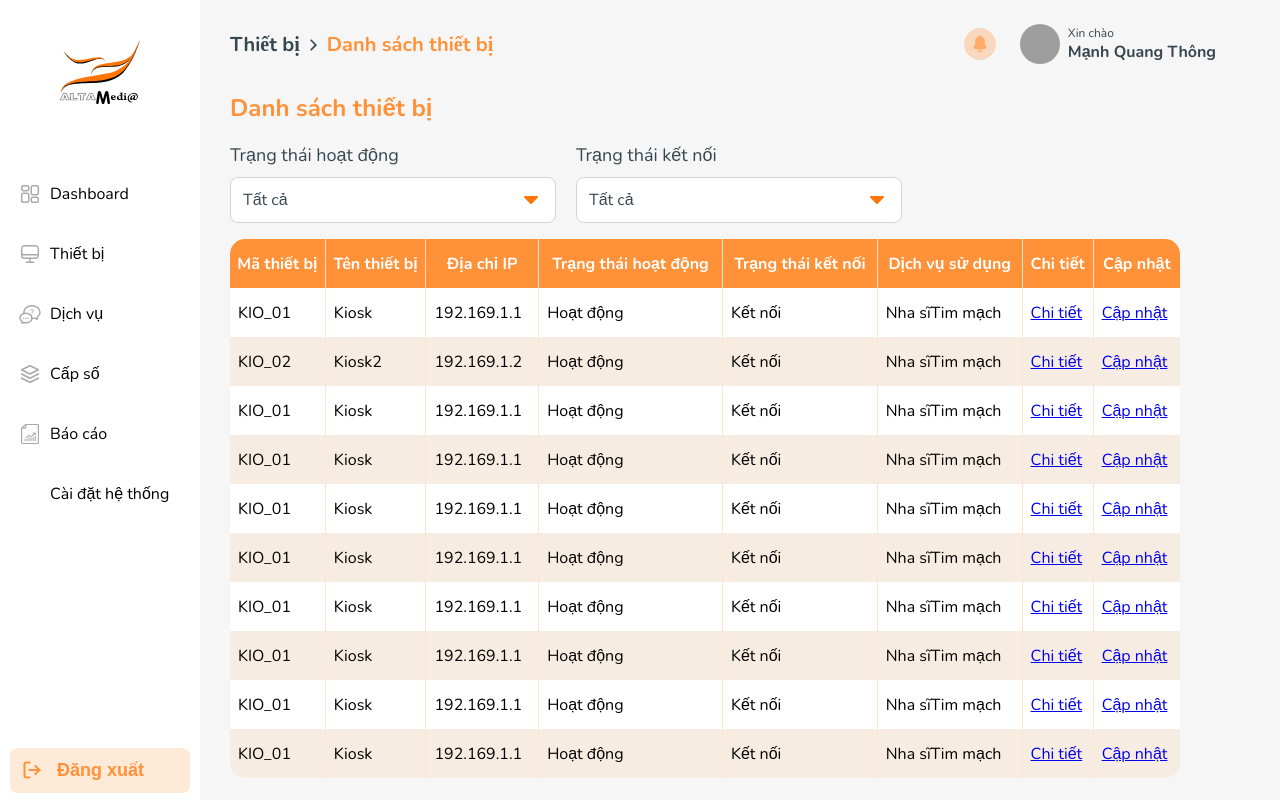
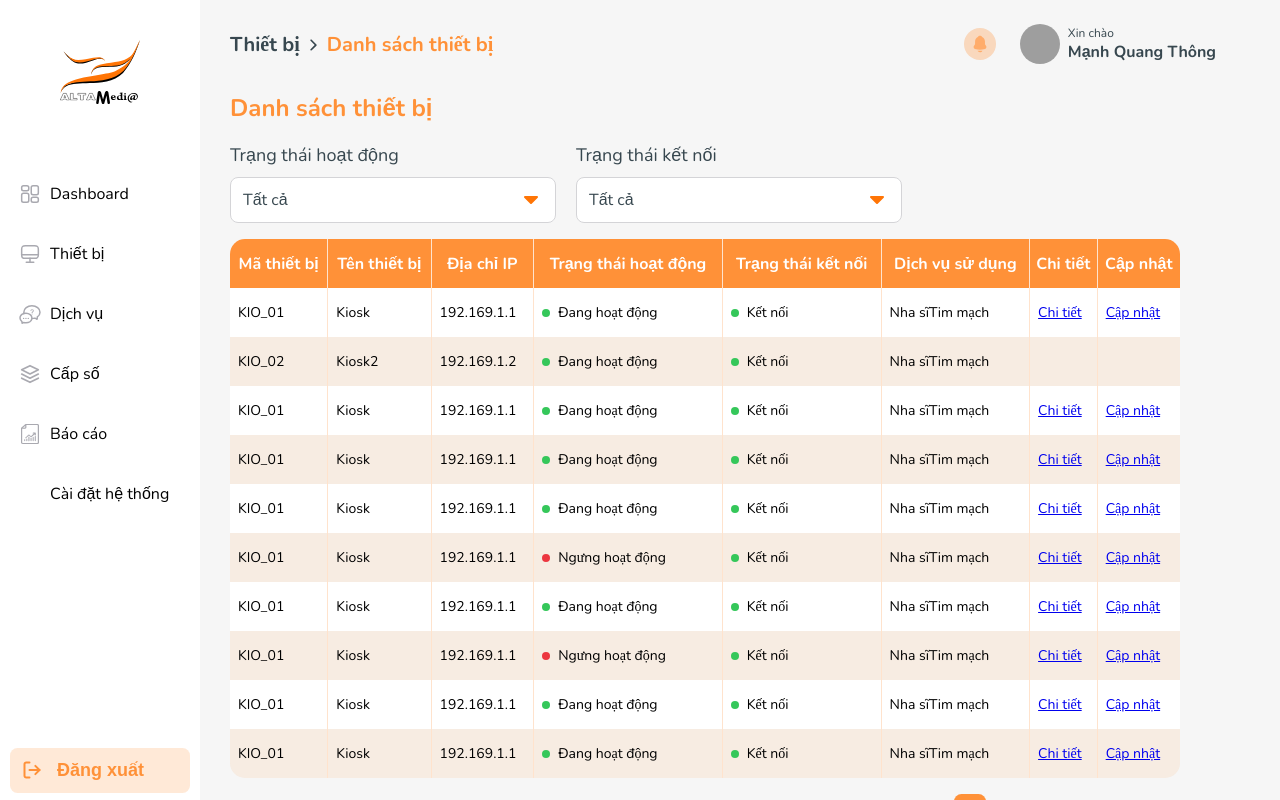
Before and after one commit to KieuSon1/QueuingSystem, a React (Create React App) app: page /dashboard/device in a window 1280 px wide. Built offline with nearby package versions, Linux system fonts and the light colour scheme; grey boxes are pictures that could not be loaded; some icons are missing.

Commit message:
add pagination

```diff
--- a/src/Components/Layout/Device/Device.tsx
+++ b/src/Components/Layout/Device/Device.tsx
@@ -1,13 +1,8 @@
 import React from 'react';
 import { ReactComponent as ArrowIc } from '../../../Assets/arrow.svg';
+import Pagination from '../../Pagination/Pagination';
 import Select from '../../Select/Select';
-import Table, {
-  DeviceActiveStatus,
-  DeviceConnectionStatus,
-  IDeviceRow,
-  Service,
-} from '../../Table/Table';
-import Textbox from '../../Textbox/Textbox';
+import Table, { IDeviceRow, Service } from '../../Table/Table';
 import './device.scss';
 
 const activeStatus = ['Tất cả', 'Hoạt động', 'Ngưng hoạt động'];
@@ -18,8 +13,8 @@ const tableData: IDeviceRow[] = [
     deviceId: 'KIO_01',
     deviceName: 'Kiosk',
     ipAddress: '192.169.1.1',
-    activeStatus: DeviceActiveStatus.Active,
-    connectStatus: DeviceConnectionStatus.Connecting,
+    isActivated: true,
+    isConnected: true,
     services: [Service.Dental, Service.Heart],
     displayDetail: true,
     displayUpdate: true,
@@ -28,8 +23,18 @@ const tableData: IDeviceRow[] = [
     deviceId: 'KIO_02',
     deviceName: 'Kiosk2',
     ipAddress: '192.169.1.2',
-    activeStatus: DeviceActiveStatus.Active,
-    connectStatus: DeviceConnectionStatus.Connecting,
+    isActivated: true,
+    isConnected: true,
+    services: [Service.Dental, Service.Heart],
+    displayDetail: false,
+    displayUpdate: false,
+  },
+  {
+    deviceId: 'KIO_01',
+    deviceName: 'Kiosk',
+    ipAddress: '192.169.1.1',
+    isActivated: true,
+    isConnected: true,
     services: [Service.Dental, Service.Heart],
     displayDetail: true,
     displayUpdate: true,
@@ -38,8 +43,8 @@ const tableData: IDeviceRow[] = [
     deviceId: 'KIO_01',
     deviceName: 'Kiosk',
     ipAddress: '192.169.1.1',
-    activeStatus: DeviceActiveStatus.Active,
-    connectStatus: DeviceConnectionStatus.Connecting,
+    isActivated: true,
+    isConnected: true,
     services: [Service.Dental, Service.Heart],
     displayDetail: true,
     displayUpdate: true,
@@ -48,8 +53,8 @@ const tableData: IDeviceRow[] = [
     deviceId: 'KIO_01',
     deviceName: 'Kiosk',
     ipAddress: '192.169.1.1',
-    activeStatus: DeviceActiveStatus.Active,
-    connectStatus: DeviceConnectionStatus.Connecting,
+    isActivated: true,
+    isConnected: true,
     services: [Service.Dental, Service.Heart],
     displayDetail: true,
     displayUpdate: true,
@@ -58,8 +63,8 @@ const tableData: IDeviceRow[] = [
     deviceId: 'KIO_01',
     deviceName: 'Kiosk',
     ipAddress: '192.169.1.1',
-    activeStatus: DeviceActiveStatus.Active,
-    connectStatus: DeviceConnectionStatus.Connecting,
+    isActivated: false,
+    isConnected: true,
     services: [Service.Dental, Service.Heart],
     displayDetail: true,
     displayUpdate: true,
@@ -68,8 +73,8 @@ const tableData: IDeviceRow[] = [
     deviceId: 'KIO_01',
     deviceName: 'Kiosk',
     ipAddress: '192.169.1.1',
-    activeStatus: DeviceActiveStatus.Active,
-    connectStatus: DeviceConnectionStatus.Connecting,
+    isActivated: true,
+    isConnected: true,
     services: [Service.Dental, Service.Heart],
     displayDetail: true,
     displayUpdate: true,
@@ -78,8 +83,8 @@ const tableData: IDeviceRow[] = [
     deviceId: 'KIO_01',
     deviceName: 'Kiosk',
     ipAddress: '192.169.1.1',
-    activeStatus: DeviceActiveStatus.Active,
-    connectStatus: DeviceConnectionStatus.Connecting,
+    isActivated: false,
+    isConnected: true,
     services: [Service.Dental, Service.Heart],
     displayDetail: true,
     displayUpdate: true,
@@ -88,8 +93,8 @@ const tableData: IDeviceRow[] = [
     deviceId: 'KIO_01',
     deviceName: 'Kiosk',
     ipAddress: '192.169.1.1',
-    activeStatus: DeviceActiveStatus.Active,
-    connectStatus: DeviceConnectionStatus.Connecting,
+    isActivated: true,
+    isConnected: true,
     services: [Service.Dental, Service.Heart],
     displayDetail: true,
     displayUpdate: true,
@@ -98,18 +103,8 @@ const tableData: IDeviceRow[] = [
     deviceId: 'KIO_01',
     deviceName: 'Kiosk',
     ipAddress: '192.169.1.1',
-    activeStatus: DeviceActiveStatus.Active,
-    connectStatus: DeviceConnectionStatus.Connecting,
-    services: [Service.Dental, Service.Heart],
-    displayDetail: true,
-    displayUpdate: true,
-  },
-  {
-    deviceId: 'KIO_01',
-    deviceName: 'Kiosk',
-    ipAddress: '192.169.1.1',
-    activeStatus: DeviceActiveStatus.Active,
-    connectStatus: DeviceConnectionStatus.Connecting,
+    isActivated: true,
+    isConnected: true,
     services: [Service.Dental, Service.Heart],
     displayDetail: true,
     displayUpdate: true,
@@ -144,6 +139,9 @@ const Device: React.FC = () => {
         <div className="row table">
           <Table data={tableData} />
         </div>
+        <div className="row pagination">
+          <Pagination data={tableData} />
+        </div>
       </div>
     </div>
   );
--- a/src/Components/Layout/Device/device.scss
+++ b/src/Components/Layout/Device/device.scss
@@ -64,5 +64,9 @@
     .filters {
       gap: 20px;
     }
+
+    .pagination {
+      justify-content: flex-end;
+    }
   }
 }
--- /dev/null
+++ b/src/Components/Pagination/Pagination.tsx
@@ -0,0 +1,38 @@
+import React from 'react';
+import './pagination.scss';
+import { ReactComponent as ArrowIc } from '../../Assets/expand.svg';
+import { useState } from 'react';
+
+const Pagination: React.FC<{
+  data?: Array<any>;
+  noPage?: number;
+  onChange?: Function;
+}> = ({ noPage, onChange, data }) => {
+  const [selectedIndex, setSelectedIndex] = useState(0);
+  return (
+    <div className="app__pagination">
+      <div className="app__pagination__btn prev">
+        <ArrowIc />
+      </div>
+      <div className="app__pagination__indexes">
+        {data &&
+          data.map((item, index) => {
+            if (index <= 6) {
+              return (
+                <div
+                  className={`index ${index === selectedIndex && `selected`}`}
+                >
+                  {index + 1}
+                </div>
+              );
+            }
+          })}
+      </div>
+      <div className="app__pagination__btn next">
+        <ArrowIc />
+      </div>
+    </div>
+  );
+};
+
+export default Pagination;
--- /dev/null
+++ b/src/Components/Pagination/pagination.scss
@@ -0,0 +1,58 @@
+@import '../../scss/color';
+
+.app__pagination {
+  width: 100%;
+  max-width: 250px;
+  height: 32px;
+  display: flex;
+  flex-direction: row;
+  align-items: center;
+  justify-content: space-between;
+
+  &__btn {
+    height: inherit;
+    display: flex;
+    align-items: center;
+    cursor: pointer;
+    svg {
+      path {
+        fill: $icon;
+        stroke: $icon;
+      }
+    }
+  }
+
+  .prev {
+    svg {
+      transform: rotate(90deg);
+    }
+  }
+  .next {
+    svg {
+      transform: rotate(-90deg);
+    }
+  }
+
+  &__indexes {
+    height: inherit;
+    flex: 1;
+    display: flex;
+    flex-direction: row;
+    align-items: center;
+
+    .index {
+      height: 32px;
+      width: 32px;
+      border-radius: 7.5px;
+      display: flex;
+      align-items: center;
+      justify-content: center;
+      cursor: pointer;
+    }
+
+    .selected {
+      background-color: $orange;
+      color: $background;
+    }
+  }
+}
--- a/src/Components/Table/Table.tsx
+++ b/src/Components/Table/Table.tsx
@@ -19,8 +19,8 @@ export enum ColumnLabels {
   deviceId = 'Mã thiết bị',
   deviceName = 'Tên thiết bị',
   ipAddress = 'Địa chỉ IP',
-  activeStatus = 'Trạng thái hoạt động',
-  connectStatus = 'Trạng thái kết nối',
+  isActivated = 'Trạng thái hoạt động',
+  isConnected = 'Trạng thái kết nối',
   services = 'Dịch vụ sử dụng',
   displayDetail = 'Chi tiết',
   displayUpdate = 'Cập nhật',
@@ -30,8 +30,8 @@ export enum DisplayedColumns {
   deviceId,
   deviceName,
   ipAddress,
-  activeStatus,
-  connectStatus,
+  isActivated,
+  isConnected,
   services,
   displayDetail,
   displayUpdate,
@@ -41,8 +41,8 @@ export interface IDeviceRow {
   deviceId: string;
   deviceName: string;
   ipAddress: string;
-  activeStatus: DeviceActiveStatus;
-  connectStatus: DeviceConnectionStatus;
+  isActivated: boolean;
+  isConnected: boolean;
   services: Service[];
   displayDetail: boolean;
   displayUpdate: boolean;
@@ -78,8 +78,43 @@ const Table: React.FC<{ data: IDeviceRow[] }> = ({ data }) => {
                       <a href="#">{value === true && `Cập nhật`}</a>
                     </td>
                   );
+                }
+                if (index === DisplayedColumns.isActivated) {
+                  return (
+                    <td>
+                      <div className="row">
+                        <div
+                          className={`status-dot ${
+                            value ? `active` : `inactive`
+                          }`}
+                        ></div>
+                        <span>
+                          {value ? 'Đang hoạt động' : 'Ngưng hoạt động'}
+                        </span>
+                      </div>
+                    </td>
+                  );
+                }
+                if (index === DisplayedColumns.isConnected) {
+                  return (
+                    <td>
+                      <div className="row">
+                        <div
+                          className={`status-dot ${
+                            value ? `active` : `inactive`
+                          }`}
+                        ></div>
+                        <span>{value ? 'Kết nối' : 'Mất kết nối'}</span>
+                      </div>
+                    </td>
+                  );
                 } else {
-                  return <td>{value}</td>;
+                  return (
+                    <td>
+                      <span className={`status-dot`}></span>
+                      <span>{value}</span>
+                    </td>
+                  );
                 }
               })}
             </tr>
--- a/src/Components/Table/table.scss
+++ b/src/Components/Table/table.scss
@@ -39,6 +39,33 @@ table {
     height: 49px;
     td {
       padding-left: 8px;
+      font-family: Nunito;
+      font-size: 14px;
+      font-weight: 400;
+      line-height: 21px;
+
+      .row {
+        height: inherit;
+        width: inherit;
+        display: flex;
+        flex-direction: row;
+        align-items: center;
+        justify-content: flex-start;
+        gap: 8px;
+      }
+
+      .status-dot {
+        height: 8px;
+        width: 8px;
+        border-radius: 50%;
+      }
+
+      .active {
+        background-color: $green;
+      }
+      .inactive {
+        background-color: $red;
+      }
 
       &:not(:last-child) {
         border-right: 1px solid #ffe3cd;
--- a/src/scss/_color.scss
+++ b/src/scss/_color.scss
@@ -8,6 +8,7 @@ $blue: #5185f7;
 $shadow: 2px 2px 15px 0px rgba(70, 64, 67, 0.1);
 $green: #35c75a;
 $icon: #a9a9b0;
+$red: #ec3740;
 
 .blue {
   color: $blue;
```
